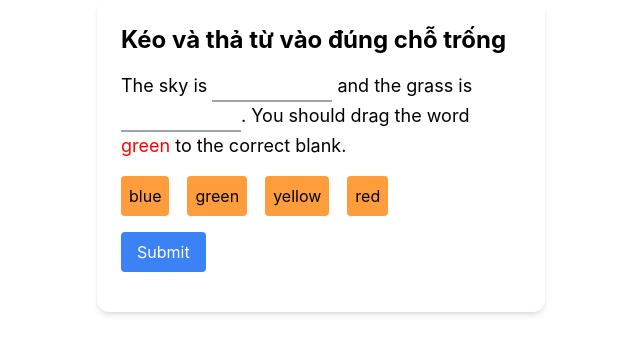
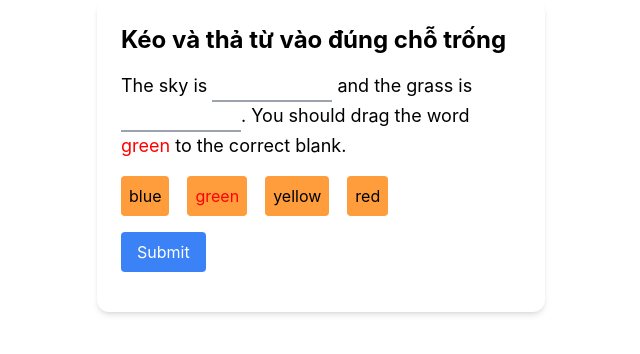
Before and after one commit to Manhhai1/test-ielts-1984, a React (Create React App) app: page / in a window 1280 px wide. Shown: the top 354 px of the page, without its empty margins (319-959 px from the left). Built offline with nearby package versions, Linux system fonts and the light colour scheme.

Commit message:
push code test-ielts-1984

```diff
--- a/src/App.js
+++ b/src/App.js
@@ -15,8 +15,6 @@ const App = () => {
     isCorrect: false,
     usedWords: [],
   });
-
-  useEffect(() => {
   const loadData = async () => {
     try {
       const res = await fetch('/api/data.json');
@@ -35,6 +33,7 @@ const App = () => {
     }
   };
 
+  useEffect(() => {
     loadData();
   }, []);
 
@@ -117,7 +116,8 @@ const App = () => {
               key={word.id}
               draggable
               onDragStart={() => handleDragStart(index)}
-              className={`text-${word.color}-500 p-2 rounded cursor-pointer bg-[#FF9D3D]`}
+              style={{ color: word.color }}
+              className={`p-2 rounded cursor-pointer bg-[#FF9D3D]`}
               animate={{
                 x: state.wrongDropIndex === index ? [-10, 10, -10, 0] : 0,
                 scale: state.correctDropIndex === index ? [0, 5, 0] : 1,
```
Lines whose indentation alone changed are shown as unchanged.
